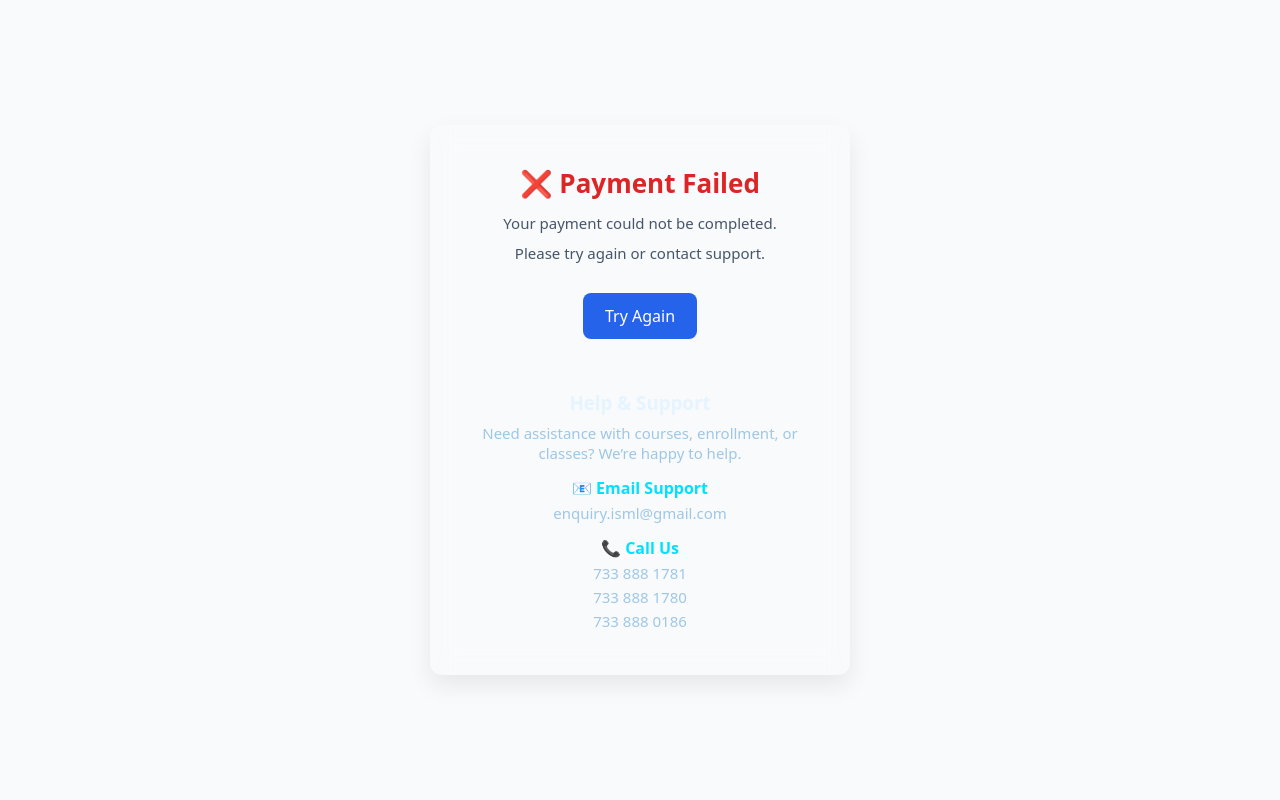
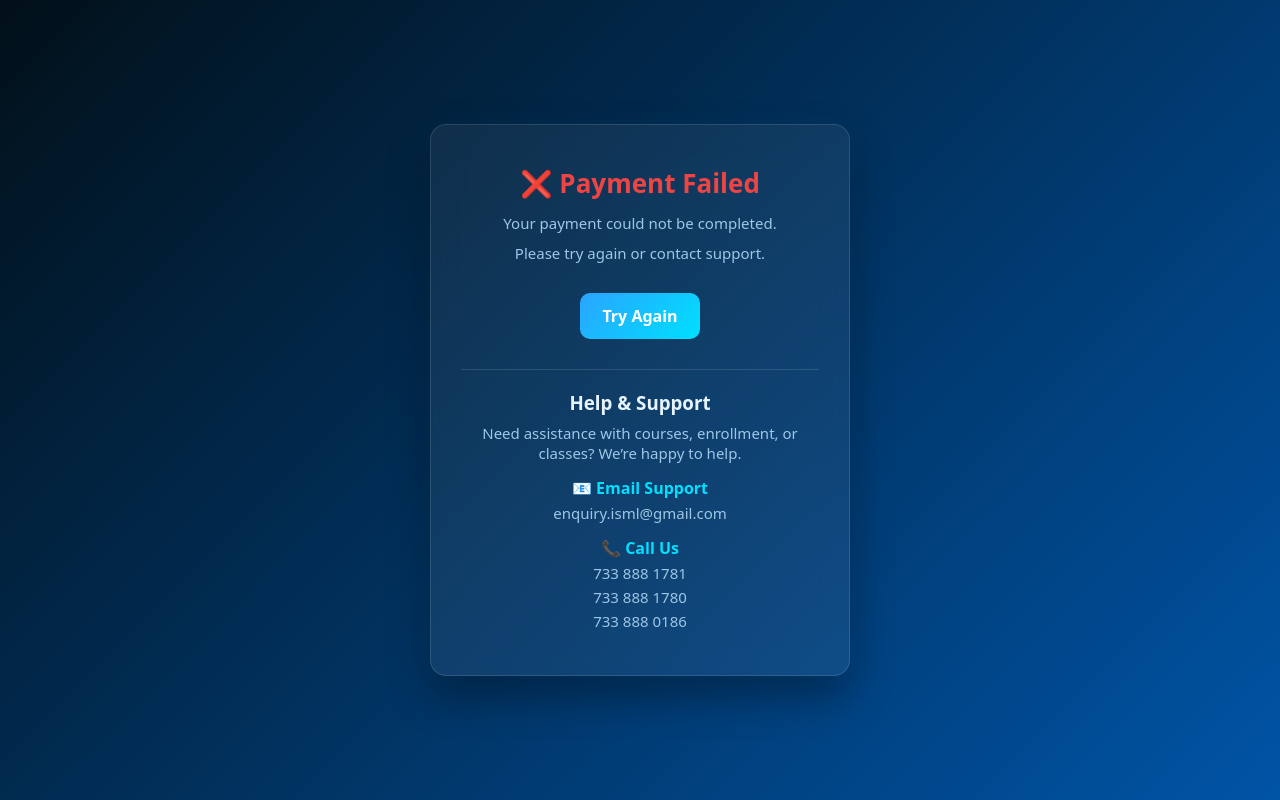
Before and after one commit to tulasidhasan/ISML-Landing-Page, a React (Vite) app in the folder test-react/: page /failure in a window 1280 px wide. Built offline with nearby package versions, Linux system fonts and the light colour scheme.

Commit message:
Frontend change

```diff
--- a/test-react/src/index.css
+++ b/test-react/src/index.css
@@ -994,17 +994,6 @@ backdrop-filter: blur(12px);
 @keyframes fadeIn { from { opacity: 0; } to { opacity: 1; } }
 @keyframes scaleUp { from { transform: scale(0.95); opacity: 0; } to { transform: scale(1); opacity: 1; } }
 
-/* Payment Status */
-.status-page { min-height: 100vh; display: flex; align-items: center; justify-content: center; background: #f8fafc; padding: 20px; }
-.status-card { background: rgba(255,255,255,0.06);
-backdrop-filter: blur(12px);
- padding: 40px 30px; border-radius: 12px; max-width: 420px; width: 100%; text-align: center; box-shadow: 0 10px 25px rgba(0, 0, 0, 0.08); }
-.status-card h1 { font-size: 26px; margin-bottom: 12px; }
-.status-card p { font-size: 15px; color: #475569; margin-bottom: 10px; }
-.status-btn { display: inline-block; margin-top: 20px; padding: 12px 22px; background-color: #2563eb; color: #ffffff; text-decoration: none; border-radius: 8px; font-weight: 500; transition: background-color 0.2s ease; }
-.status-btn:hover { background-color: #1d4ed8; }
-.success h1 { color: #16a34a; }
-.failure h1 { color: #dc2626; }
 
 /* ===============================
    Amount Strike
@@ -1163,6 +1152,82 @@ p,span,li {
   color: #6cc7ff;
 }
 
+/* ===============================
+   PAYMENT STATUS PAGE (DARK PREMIUM)
+   =============================== */
+
+.status-page {
+  min-height: 100vh;
+  display: flex;
+  align-items: center;
+  justify-content: center;
+  padding: 20px;
+
+  /* DARK GRADIENT BACKGROUND */
+  background: linear-gradient(135deg, #021019, #0054a6);
+}
+
+.status-card {
+  background: rgba(255,255,255,0.06);
+  backdrop-filter: blur(14px);
+  padding: 40px 30px;
+  border-radius: 16px;
+  max-width: 420px;
+  width: 100%;
+  text-align: center;
+
+  border: 1px solid rgba(255,255,255,0.12);
+
+  box-shadow:
+    0 20px 40px rgba(0,0,0,0.35),
+    0 0 25px rgba(0,160,255,0.08);
+}
+
+/* TITLE */
+.status-card h1 {
+  font-size: 26px;
+  margin-bottom: 12px;
+}
+
+/* TEXT */
+.status-card p {
+  font-size: 15px;
+  color: var(--text-muted);
+  margin-bottom: 10px;
+}
+
+/* BUTTON */
+.status-btn {
+  display: inline-block;
+  margin-top: 20px;
+  padding: 12px 22px;
+
+  background: linear-gradient(135deg, var(--primary), var(--accent));
+  color: #ffffff;
+
+  text-decoration: none;
+  border-radius: 10px;
+  font-weight: 600;
+
+  transition: transform 0.2s ease, box-shadow 0.2s ease;
+}
+
+.status-btn:hover {
+  transform: translateY(-2px);
+  box-shadow: 0 10px 20px rgba(0,160,255,0.25);
+}
+
+/* SUCCESS / FAILURE COLORS */
+.success h1 {
+  color: #22c55e;
+}
+
+.failure h1 {
+  color: #ef4444;
+}
+
+/* ===== SUPPORT SECTION ===== */
+
 .status-support {
   margin-top: 30px;
   padding-top: 20px;
```
